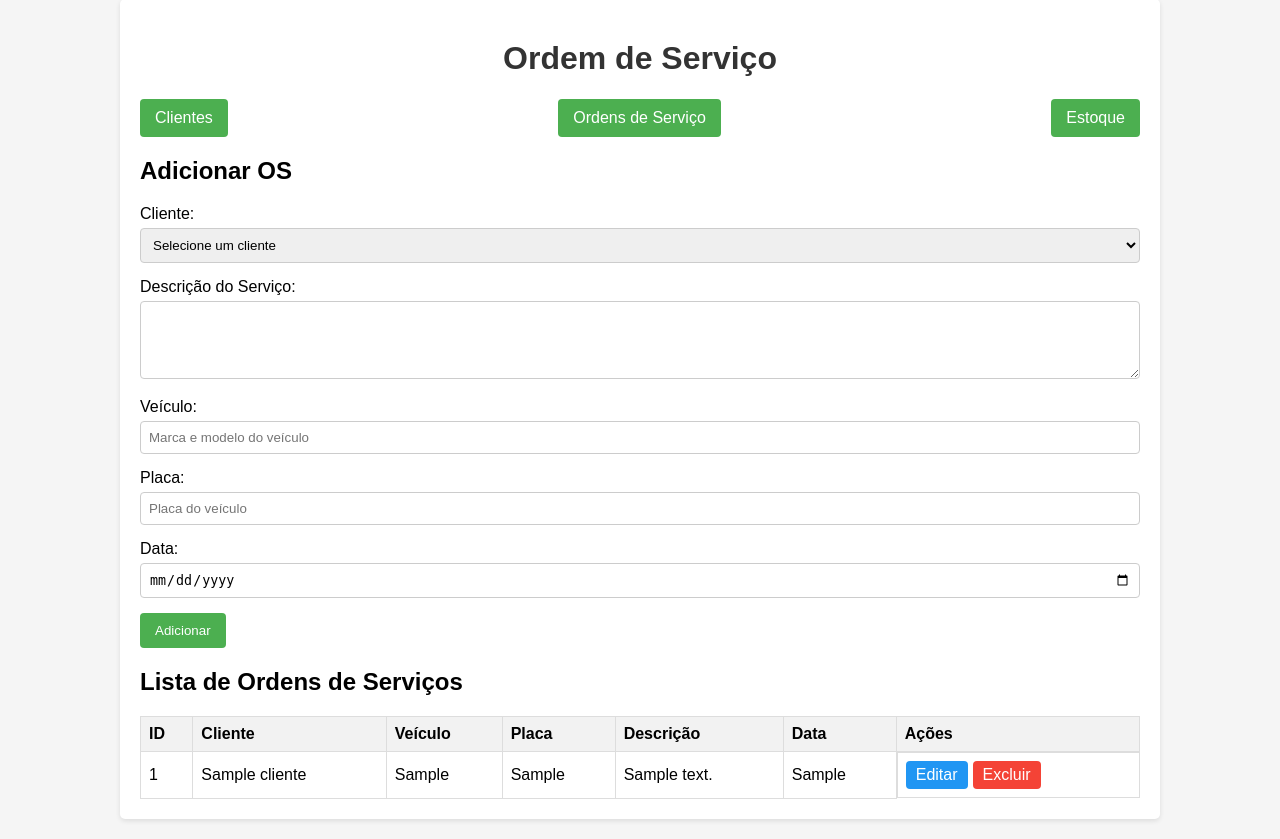
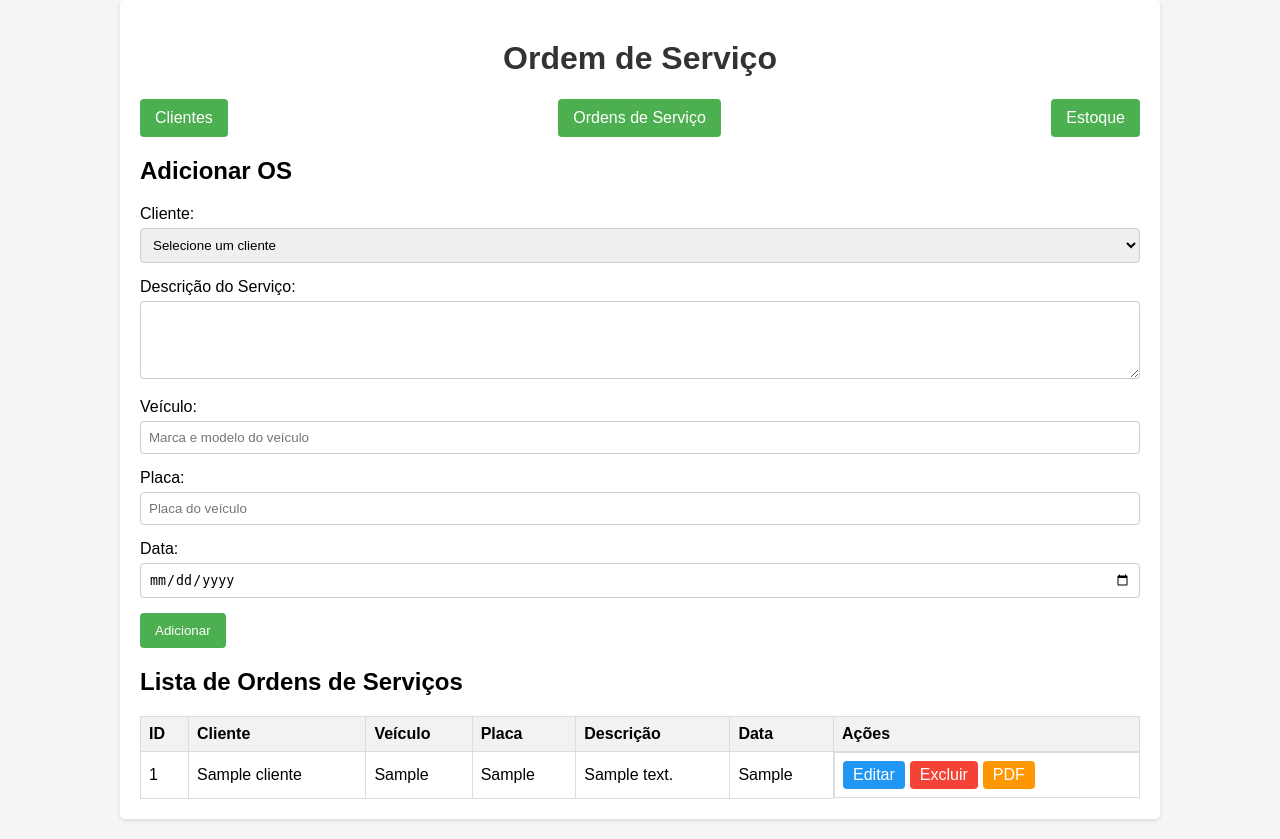
Before and after one commit to Claudia-Corazzim/OsWeb, a Flask app: page /ordens_servico in a window 1280 px wide. Shown: the part 21-860 px from the top of the page. Run offline with Flask 3, Linux system fonts and the light colour scheme; tables that the repository leaves empty hold one stand-in row (values such as "Sample post").

Commit message:
Adiciona funcionalidade de geração de PDF para ordens de serviço com dados da empresa atualizados

```diff
--- a/app.py
+++ b/app.py
@@ -1,5 +1,9 @@
-from flask import Flask, render_template, request, redirect, url_for
+from flask import Flask, render_template, request, redirect, url_for, make_response, send_file
 import sqlite3
+from datetime import datetime
+from fpdf import FPDF
+import os
+import tempfile
 
 app = Flask(__name__)
 
@@ -200,6 +204,103 @@ def excluir_os(id):
     conn.close()
     return redirect(url_for('ordens_servico'))
 
+@app.route('/gerar_pdf_os/<int:id>')
+def gerar_pdf_os(id):
+    conn = get_db_connection()
+
+    # Buscar dados da ordem de serviço e do cliente
+    ordem = conn.execute('SELECT * FROM ordens_servico WHERE id = ?', (id,)).fetchone()
+    if not ordem:
+        conn.close()
+        return "Ordem de serviço não encontrada", 404
+
+    cliente = conn.execute('SELECT * FROM clientes WHERE id = ?', (ordem['cliente_id'],)).fetchone()
+    conn.close()
+      # Criar o PDF
+    class PDF(FPDF):
+        def header(self):
+            # Logo
+            logo_path = os.path.join(app.root_path, 'static', 'img', 'logo.png')
+            if os.path.exists(logo_path):
+                self.image(logo_path, 10, 8, 33)
+
+            # Informações da empresa
+            self.set_font('Arial', 'B', 15)
+            self.cell(0, 10, 'Sergio Eduardo Padilha Corazzim', 0, 1, 'C')
+            self.set_font('Arial', '', 10)
+            self.cell(0, 5, 'Avenida Pedro Botesi, 2352 - Jd Scomparim - Mogi Mirim - SP', 0, 1, 'C')
+              # WhatsApp com ícone
+            whatsapp_icon = os.path.join(app.root_path, 'static', 'img', 'whatsapp.svg')
+            if os.path.exists(whatsapp_icon):
+                # Centralizar texto com ícone
+                self.cell(0, 5, 'WhatsApp: (19) 99676-0164', 0, 1, 'C')
+                self.image(whatsapp_icon, 85, self.get_y() - 10, 5)  # Adiciona ícone acima do texto
+            else:# Fallback sem ícone
+                self.cell(0, 5, 'WhatsApp: (19) 99676-0164', 0, 1, 'C')
+
+            self.cell(0, 5, 'CNPJ: 08.101.093/0001-52', 0, 1, 'C')
+            self.ln(10)
+
+    # Instanciar PDF
+    pdf = PDF()
+    pdf.add_page()
+
+    # Título
+    pdf.set_font('Arial', 'B', 16)
+    pdf.cell(0, 10, f'ORDEM DE SERVIÇO Nº {ordem["id"]}', 0, 1, 'C')
+    pdf.ln(5)
+
+    # Informações da ordem
+    pdf.set_font('Arial', 'B', 12)
+    pdf.cell(0, 10, 'Informações da Ordem de Serviço', 0, 1)
+    pdf.set_font('Arial', '', 11)
+    pdf.cell(0, 8, f'Data: {ordem["data"]}', 0, 1)
+    pdf.cell(0, 8, f'Veículo: {ordem["veiculo"] or "Não informado"}', 0, 1)
+    pdf.cell(0, 8, f'Placa: {ordem["placa"] or "Não informada"}', 0, 1)
+    pdf.ln(5)
+
+    # Informações do cliente
+    pdf.set_font('Arial', 'B', 12)
+    pdf.cell(0, 10, 'Dados do Cliente', 0, 1)
+    pdf.set_font('Arial', '', 11)
+    pdf.cell(0, 8, f'Nome: {cliente["nome"]}', 0, 1)
+    pdf.cell(0, 8, f'Telefone: {cliente["telefone"]}', 0, 1)
+    pdf.cell(0, 8, f'E-mail: {cliente["email"]}', 0, 1)
+    pdf.cell(0, 8, f'Endereço: {cliente["endereco"]}', 0, 1)
+    pdf.ln(5)
+
+    # Descrição do serviço
+    pdf.set_font('Arial', 'B', 12)
+    pdf.cell(0, 10, 'Descrição do Serviço', 0, 1)
+    pdf.set_font('Arial', '', 11)
+
+    # Quebrar texto longo em linhas
+    descricao_text = ordem["descricao"]
+    pdf.multi_cell(0, 8, descricao_text)
+    pdf.ln(20)
+
+    # Assinaturas
+    pdf.cell(90, 10, '_______________________________', 0, 0, 'C')
+    pdf.cell(90, 10, '_______________________________', 0, 1, 'C')
+    pdf.cell(90, 5, 'Assinatura do Cliente', 0, 0, 'C')
+    pdf.cell(90, 5, 'Assinatura do Responsável', 0, 1, 'C')
+
+    # Rodapé
+    pdf.ln(15)
+    pdf.set_font('Arial', 'I', 8)
+    pdf.cell(0, 5, 'Este documento é uma ordem de serviço e não tem valor fiscal.', 0, 1, 'C')
+    pdf.cell(0, 5, f'Data de emissão: {datetime.now().strftime("%d/%m/%Y %H:%M:%S")}', 0, 1, 'C')
+
+    # Salvar o PDF em um arquivo temporário
+    temp_file = tempfile.NamedTemporaryFile(delete=False, suffix='.pdf')
+    pdf_path = temp_file.name
+    temp_file.close()
+
+    pdf.output(pdf_path)
+
+    # Enviar o arquivo para o usuário
+    return send_file(pdf_path, as_attachment=True, download_name=f'ordem_servico_{ordem["id"]}.pdf')
+
 # ---------- ROTAS DE ESTOQUE ----------
 @app.route('/estoque', methods=['GET', 'POST'])
 def estoque():
--- a/templates/os.html
+++ b/templates/os.html
@@ -151,10 +151,10 @@
                         <td>{{ os['veiculo'] or '-' }}</td>
                         <td>{{ os['placa'] or '-' }}</td>
                         <td>{{ os['descricao'] }}</td>
-                        <td>{{ os['data'] }}</td>
-                        <td class="actions">
+                        <td>{{ os['data'] }}</td>                        <td class="actions">
                             <a href="{{ url_for('editar_os', id=os['id']) }}">Editar</a>
                             <a href="{{ url_for('excluir_os', id=os['id']) }}" class="delete">Excluir</a>
+                            <a href="{{ url_for('gerar_pdf_os', id=os['id']) }}" target="_blank" style="background-color: #FF9800;">PDF</a>
                         </td>
                     </tr>
                     {% endfor %}
```
Also changed, not shown: convert_svg.py (added, +19 -0 lines), requirements.txt (+15 -0 lines), static/css/pdf_style.css (added, +83 -0 lines), templates/pdf_os.html (added, +54 -0 lines), README.md, static/img/logo.png (added), static/img/logo.svg (added), static/img/whatsapp.png (added), static/img/whatsapp.svg (added).
